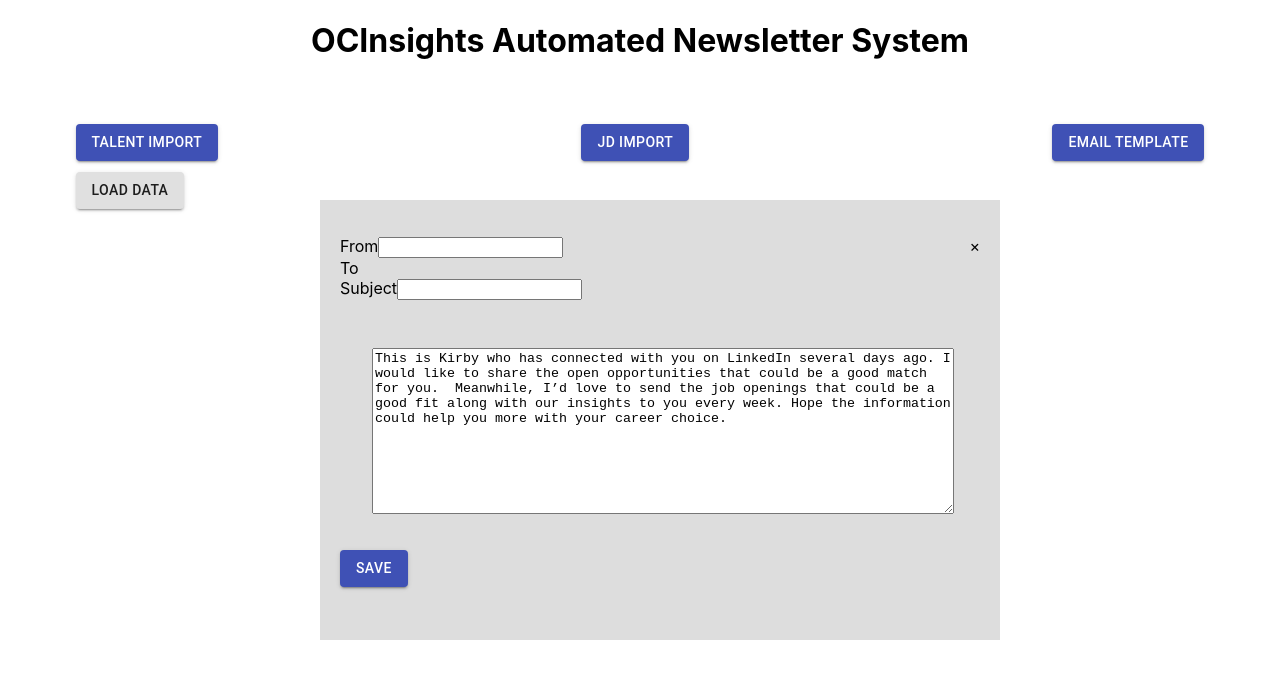
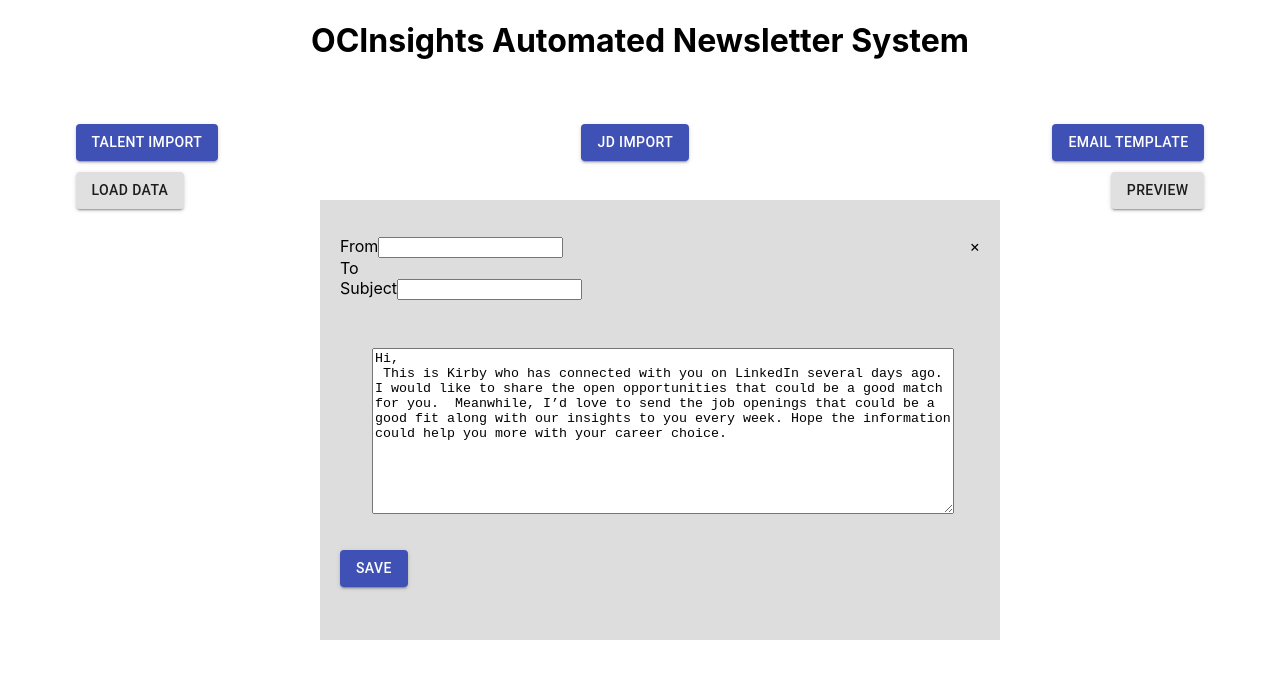
Before and after one commit to RongYangAriel/job-match-newsletter-sys, a React (Create React App) app: page / in a window 1280 px wide. Both pictures are taken after a click on the button "EMAIL TEMPLATE". Shown: the top 678 px of the page. Built offline with nearby package versions, Linux system fonts and the light colour scheme.

Commit message:
update emailTemplate

```diff
--- a/src/components/Email.js
+++ b/src/components/Email.js
@@ -1,94 +1,16 @@
 import React, { useState, Component, propTypes} from "react";
 import {Button, Input} from '@material-ui/core';
 
+const Email = (props) => {
+    return (
+        <div className="email">
+            <label>Candidate Index: </label>
+            <input type="number"/>
+            <div className="close" onClick={this.handleClick}>&times;    </div>
 
-class Email extends Component {
-
-    constructor(props) {
-        super(props);
-
-        this.state =  {
-            email: {
-                body: "This is Kirby who has connected with you on LinkedIn several days ago. I would like to share the open opportunities that could be a good match for you.  Meanwhile, I’d love to send the job openings that could be a good fit along with our insights to you every week. Hope the information could help you more with your career choice.",
-                from: null,
-                to: null,
-                object: null
-            },
-        }
-
-    }
-
-    handleClick = () => {
-        this.props.toggle();
-    }
-
-    handleChange = (event) => {
-        const newState = {...this.state.email, body: event.target.value};
-        this.setState( {
-            email: newState
-        }, () => {
-            console.log(this.state.email);
-        });
-    };
-
-    fromChangeHandler = (event) => {
-        const newState = {...this.state.email, from: event.target.value};
-        this.setState( {
-            email: newState
-        }, () => {
-            console.log(this.state.email);
-        });
-    };
-
-
-    subjectChangeHandler = (event) => {
-        const newState = {...this.state.email, subject: event.target.value};
-        this.setState( {
-            email: newState
-        }, () => {
-            console.log(this.state.email);
-        });
-    };
-
-
-
-    handleSubmit = (event) => {
-
-        console.log(this.state.email.body);
-
-    }
-
-    render() {
-        return (
-          <div className="email">
-            <div className="close" onClick={this.handleClick}>&times;    </div>
-            <dl className="meta dl-horizontal">
-                <dt>From
-                    <input type="email" onChange={this.fromChangeHandler}></input>
-                </dt>
-                <dd>{this.props.from}</dd>
-
-                <dt>To</dt>
-                <dd>{this.props.to}</dd>
-
-                <dt>Subject
-                    <input type="text" onChange={this.subjectChangeHandler}></input>
-                </dt>
-                <dd>{this.props.subject}</dd>
-            </dl>
-            <form>
-                <textarea type='text' className="body" value={this.state.email.body} onChange={this.handleChange}></textarea>
-                <Button className='save-btn' color="primary" variant="contained" >
-                    SAVE
-                    <input  type="submit" value="Save"  hidden onClick={this.handleSubmit}/>
-                </Button>
-            </form>
-
-          </div>
-        );
-    }
-
+            <p>{props.email.body}</p>
+        </div>
+    )
 }
 
-
 export default Email;
--- /dev/null
+++ b/src/components/EmailTemplate.js
@@ -0,0 +1,95 @@
+import React, { useState, Component, propTypes} from "react";
+import {Button, Input} from '@material-ui/core';
+
+
+class EmailTemplate extends Component {
+
+    constructor(props) {
+        super(props);
+
+        this.state =  {
+            email: {
+                body: this.props.body,
+                from: this.props.from,
+                to: null,
+                subject: this.props.subject
+            },
+            templateReady: false
+        }
+
+    }
+
+    handleClick = () => {
+        this.props.toggle();
+    }
+
+    handleChange = (event) => {
+        const newState = {...this.state.email, body: event.target.value};
+        this.setState( {
+            email: newState
+        }, () => {
+            console.log(this.state.email);
+        });
+    };
+
+    fromChangeHandler = (event) => {
+        const newState = {...this.state.email, from: event.target.value};
+        this.setState( {
+            email: newState
+        }, () => {
+            console.log(this.state.email);
+        });
+    };
+
+
+    subjectChangeHandler = (event) => {
+        const newState = {...this.state.email, subject: event.target.value};
+        this.setState( {
+            email: newState
+        }, () => {
+            console.log(this.state.email);
+        });
+    };
+
+
+
+    handleSubmit = (event) => {
+
+        this.setState({...this.state.email, templateReady: true});
+
+    }
+
+    render() {
+        return (
+          <div className="email">
+            <div className="close" onClick={this.handleClick}>&times;    </div>
+            <dl className="meta dl-horizontal">
+                <dt>From
+                    <input type="email" onChange={this.fromChangeHandler}></input>
+                </dt>
+                <dd>{this.props.from}</dd>
+
+                <dt>To</dt>
+                <dd>{this.props.to}</dd>
+
+                <dt>Subject
+                    <input type="text" onChange={this.subjectChangeHandler}></input>
+                </dt>
+                <dd>{this.props.subject}</dd>
+            </dl>
+            <form>
+                <textarea type='text' className="body" value={this.state.email.body} onChange={this.handleChange}></textarea>
+                <Button className='save-btn' color="primary" variant="contained" >
+                    SAVE
+                    <input  type="submit" value="Save"  hidden onClick={this.handleSubmit}/>
+                </Button>
+            </form>
+
+          </div>
+        );
+    }
+
+}
+
+
+export default EmailTemplate;
--- a/src/components/ExcelImport.js
+++ b/src/components/ExcelImport.js
@@ -2,9 +2,11 @@
 
 import {OutTable, ExcelRenderer} from 'react-excel-renderer';
 import {Button, Input} from '@material-ui/core';
-import Email from './Email';
+import EmailTemplate from './EmailTemplate';
 import MatchTable from './MatchTable';
 import '../assets/email.css';
+import '../assets/table.css';
+import Email from "./Email";
 
 class ExcelImporter extends Component  {
     constructor(props){
@@ -37,12 +39,14 @@
         },
         emailTemplate: {
             subject: null,
-            body: "This is Kirby who has connected with you on LinkedIn several days ago. I would like to share the open opportunities that could be a good match for you.  Meanwhile, I’d love to send the job openings that could be a good fit along with our insights to you every week. Hope the information could help you more with your career choice.",
+            body: "Hi, \n This is Kirby who has connected with you on LinkedIn several days ago. I would like to share the open opportunities that could be a good match for you.  Meanwhile, I’d love to send the job openings that could be a good fit along with our insights to you every week. Hope the information could help you more with your career choice. \n ",
             matchedPosition: null,
-            close: "Thanks, Kirby"
+            close: "Thanks, Kirby",
+            from: null
         },
         emailPoped: false,
         dataLoaded: false,
+        previewPoped:false
 
     };
 
@@ -109,6 +113,14 @@
         });
     }
 
+    previewPop = (event) => {
+        this.setState({
+            emailPoped:! (this.state.previewPoped)
+        }, () => {
+            console.log(this.state);
+        });
+    }
+
     render ()
         {
 
@@ -135,18 +147,27 @@
 
 
             <div className='links'>
-                <Button variant="contained" color="default" component="label" onClick={this.matchData}>
+                <Button variant="contained" color={this.state.talent.dataLoaded && this.state.jd.dataLoaded ? 'primary' : "default"} component="label" onClick={this.matchData}>
                     Load Data
+                </Button>
+                <Button variant="contained" color={this.state.dataLoaded ? 'primary' : "default"} component="label" onClick={this.previewPop}>
+                    Preview
                 </Button>
             </div>
 
             {
                 this.state.emailPoped ?
                 (<div className ='email-container show'>
-                    <Email toggle={this.emailPop} />
+                    <EmailTemplate toggle={this.emailPop}
+                        body={this.state.emailTemplate.body}
+                        subject={this.state.emailTemplate.subject}
+                        from = {this.state.emailTemplate.from}/>
                 </div>)
                 : (<div className ='email-container hidden'>
-                <Email toggle={this.emailPop} />
+                    <EmailTemplate toggle={this.emailPop}
+                        body={this.state.emailTemplate.body}
+                        subject={this.state.emailTemplate.subject}
+                        from = {this.state.emailTemplate.from}/>
             </div>)
             }
             {
@@ -156,7 +177,13 @@
                 </div>
                 ) : null
             }
-
+            {
+                this.state.previewPoped ? (
+                    <div>
+                        <Email emailText ={this.props.email.body} />
+                    </div>
+                ) : null
+            }
         </div>
 
 
--- a/src/components/MatchTable.js
+++ b/src/components/MatchTable.js
@@ -25,7 +25,7 @@
     const [isbuilt,setIsBuilt] = useState(false);
     const [ready, setReady] = useState(false);
 
-
+    const [jobs, setJobs] = useState({});
 
 
 
@@ -88,13 +88,26 @@
             // console.log('ranked index', sortedResult[talentIndex]);
         }
 
-        // console.log('whole sorted result', sortedResult);
+        console.log('whole sorted result', sortedResult);
 
         // setIsBuilt(true);
 
         return  sortedResult
     };
 
+
+    //Prepare email template job for each candidate, sorted data
+    const findJobs = (sortedResult) => {
+        let jobTable = [...props.jd.rows].slice(1);
+        let emailText = {};
+        for (let index = 0; index < sortedResult.length; index ++) {
+            emailText[index] = []
+            for (let eachJob of sortedResult[index]) {
+                emailText[index].push(jobTable[eachJob[0]]);
+            }
+        }
+        return emailText;
+    }
 
     // Parameter: [[job index: score],[job index: score],[job index: score],[job index: score],[job index: score], ]
     // Find job link for each candidate
@@ -136,22 +149,19 @@
     // Append the data to original talent table
 
 
-
-
-
     useEffect(() => {
 
         const {talentMap , jdMap} = buildStandardTable();
         const  sortedResult = matchingAlgo({talentMap,jdMap});
-        let newTableRows = [];
-            newTableRows = buildTable(sortedResult);
+        let newTableRows = buildTable(sortedResult);
+        let emailText = findJobs(sortedResult);
 
-            setTable({
-                cols: [...table.cols],
-                rows: newTableRows
-            });
-            setReady(true);
-
+        setTable({
+            cols: [...table.cols],
+            rows: newTableRows
+        });
+        setReady(true);
+        console.log(emailText);
     }, [isbuilt]);
 
     useEffect(() => {
@@ -166,10 +176,14 @@
         console.log('ready update', ready);
     },[ready])
 
+    useEffect(()=> {
+        setIsBuilt(false);
+    }, [props]);
+
     return (
 
         <div className='table'>
-         {  ready ?  <OutTable data={table.rows} columns={table.cols}/> : <CircularProgress/> }
+         {  ready ?  <OutTable data={table.rows} columns={table.cols}  tableClassName="matchedDataTable"/> : <CircularProgress/> }
         </div>
 
 
```
